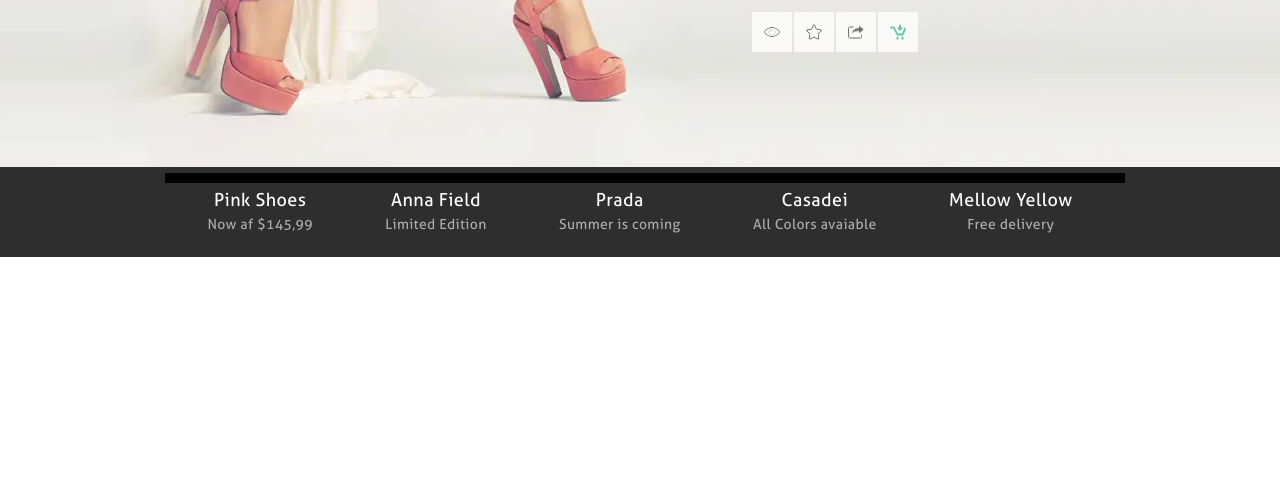
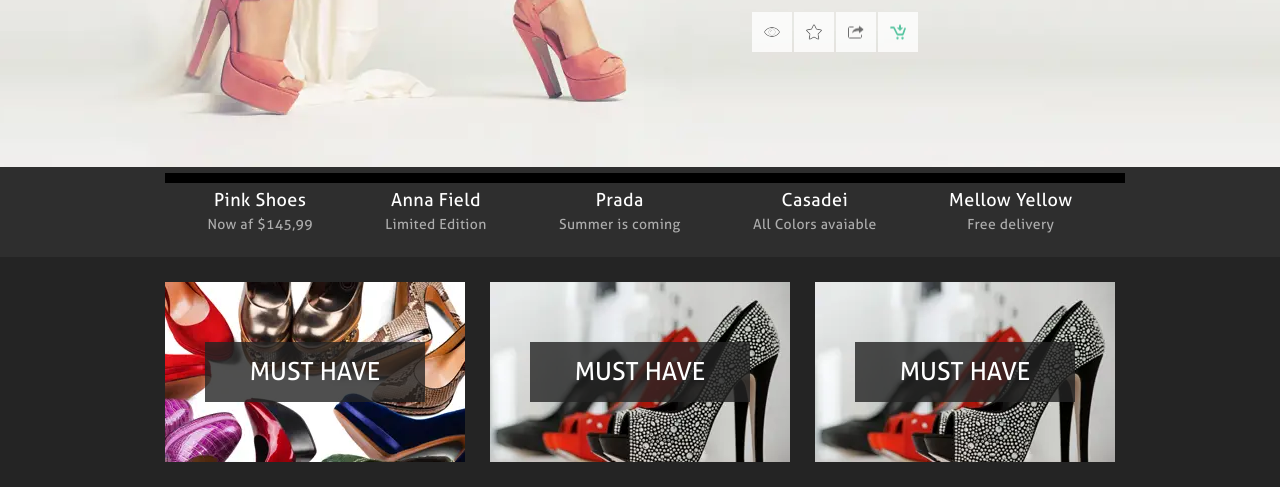
Before and after one commit to TrubitsynEgor/FooseShoes, a website: page FooseShoes/index.html in a window 1280 px wide. Shown: the part 398-885 px from the top of the page. Before the commit the page ends 800 px from the top, so only its background shows below. Drawn offline with nearby package versions, Linux system fonts and the light colour scheme; files whose address does not match are found by name.

Commit message:
add section offers +dinamic adaptive

```diff
--- a/#src/scss/style.scss
+++ b/#src/scss/style.scss
@@ -201,3 +201,41 @@ margin: 0px 2px 0px 0px;
 	left: 50%;top: 50%;
 	transform: translate(-50%,-50%);
 }
+
+//==============> section __offers:
+.offers {
+	width: 100vw;
+height: 230px;
+background-color: #242424;
+}
+
+.offers__box {
+	height: 230px;
+	display: flex;
+	align-items: center;
+
+	justify-content: space-between;
+}
+.offers__card {
+	position: relative;
+}
+.offers__img {
+
+
+}
+.offers__text {
+	position: absolute;
+	left: 50%;top: 50%;
+font-size: 25px;
+line-height: 60px;
+text-transform: uppercase;
+
+width: 220px;
+height: 60px;
+background-color: rgba(36,36,36,0.8);
+text-align: center;
+transform: translate(-50%,-50%);
+}
+.offers__text a{
+	color: #ffffff;
+}
--- a/FooseShoes/index.html
+++ b/FooseShoes/index.html
@@ -212,7 +212,22 @@
 
 
 		<section class="offers">
-
+			<div class="container">
+				<div class="offers__box">
+					<div class="offers__card">
+						<picture><source srcset="img/offers/offers_img_01.webp" type="image/webp"><img class="offers__img" src="img/offers/offers_img_01.png" alt=""></picture>
+						<div class="offers__text"><a href="">must have</a></div>
+					</div>
+					<div class="offers__card">
+						<picture><source srcset="img/offers/offers_img_02.webp" type="image/webp"><img class="offers__img" src="img/offers/offers_img_02.png" alt=""></picture>
+						<div class="offers__text"><a href="">must have</a></div>
+					</div>
+					<div class="offers__card">
+						<picture><source srcset="img/offers/offers_img_03.webp" type="image/webp"><img class="offers__img" src="img/offers/offers_img_03.png" alt=""></picture>
+						<div class="offers__text"><a href="">must have</a> </div>
+					</div>
+				</div>
+			</div>
 		</section>
 
 
```
Also changed, not shown: #src/index.html (+16 -1 lines), FooseShoes/css/style.css, FooseShoes/css/style.min.css.
